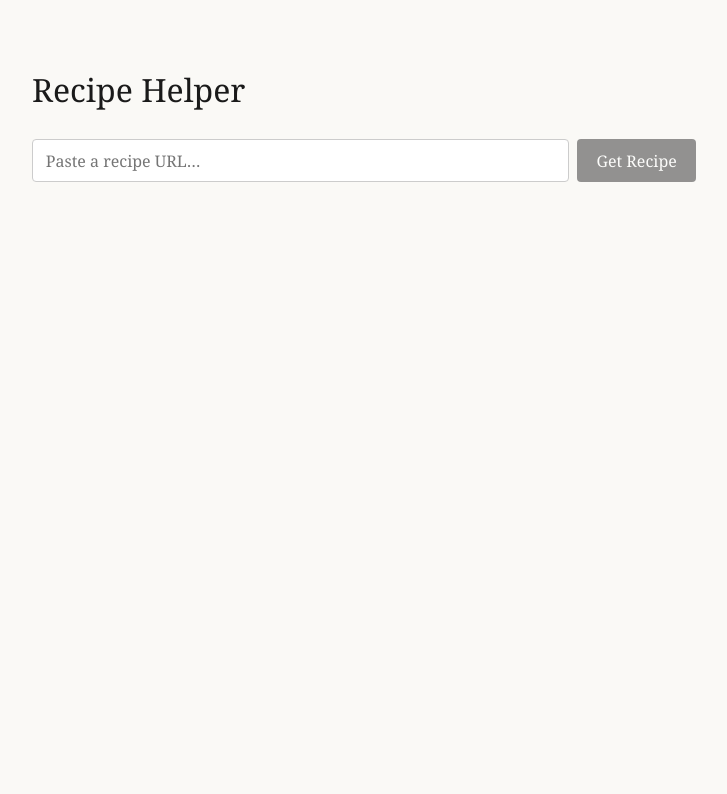
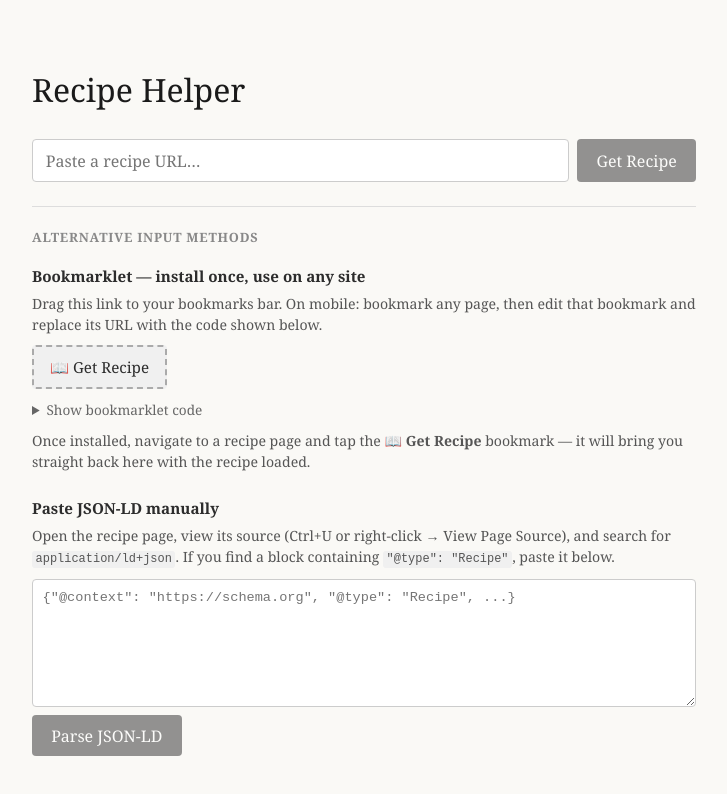
Before and after one commit to shaunagm/recipehelper, a Vue app: page / in a window 1280 px wide. Shown: the top 794 px of the page, without its empty margins (276-1003 px from the left). Built offline with nearby package versions, Linux system fonts and the light colour scheme; no server answers.

Commit message:
Refactor error handling and user guidance in RecipeInput component. Update error messages for blocked requests and missing schema, and streamline instructions for manual JSON-LD input. Enhance layout for alternative input methods.

```diff
--- a/src/components/RecipeInput.vue
+++ b/src/components/RecipeInput.vue
@@ -13,50 +13,28 @@
           {{ loading ? 'Fetching…' : 'Get Recipe' }}
         </button>
       </div>
-      <p v-if="error && !blocked" class="error">{{ error }}</p>
+      <p v-if="error && !blocked && !noSchema" class="error">{{ error }}</p>
     </form>
 
-    <!-- Fallback shown when the site has no standard recipe markup -->
-    <div v-if="noSchema" class="fallback">
-      <p class="error">
-        This site doesn't use standard recipe markup, so it can't be parsed automatically.
-      </p>
-      <div class="bookmarklet-section">
-        <p class="label">Try pasting the JSON-LD manually</p>
-        <p class="hint">
-          Open the recipe page, view its source (Ctrl+U or right-click → View Page Source),
-          and search for <code>application/ld+json</code>. If you find a block containing
-          <code>"@type": "Recipe"</code>, paste it below. If no such block exists, this site
-          stores its recipe data in a format this tool can't read — you won't be able to use
-          this app for that recipe.
-        </p>
-        <textarea
-          v-model="jsonldPaste"
-          class="jsonld-textarea"
-          placeholder='{"@context": "https://schema.org", "@type": "Recipe", ...}'
-        />
-        <button
-          class="parse-btn"
-          :disabled="!jsonldPaste.trim() || parsing"
-          @click="parseJsonLd"
-        >
-          {{ parsing ? 'Parsing…' : 'Parse JSON-LD' }}
-        </button>
-        <p v-if="parseError" class="error">{{ parseError }}</p>
-      </div>
-    </div>
+    <!-- Context-specific error messages -->
+    <p v-if="blocked" class="error">
+      This site blocked the request. Use the bookmarklet below to load the recipe instead.
+    </p>
+    <p v-if="noSchema" class="error">
+      This site doesn't use standard recipe markup, so it can't be parsed automatically.
+      Try pasting the JSON-LD below. If you can't find a block, the page doesn't have data
+      in a format this tool can read and you won't be able to use this app for that recipe.
+    </p>
 
-    <!-- Fallback shown when the site blocks our server -->
-    <div v-if="blocked" class="fallback">
-      <p class="error">
-        This site blocked the request. Use the bookmarklet to load the recipe instead.
-      </p>
+    <!-- Always-visible alternative input methods -->
+    <div class="alt-section">
+      <div class="alt-header">Alternative input methods</div>
 
       <div class="bookmarklet-section">
-        <p class="label">Step 1 — Install the bookmarklet (one time only)</p>
+        <p class="label">Bookmarklet — install once, use on any site</p>
         <p class="hint">
-          Drag this link to your bookmarks bar, or on mobile: bookmark any page,
-          then edit that bookmark's URL and replace it with the code below.
+          Drag this link to your bookmarks bar. On mobile: bookmark any page, then edit that
+          bookmark and replace its URL with the code shown below.
         </p>
         <a :href="bookmarkletHref" class="bookmarklet-link" @click.prevent>
           📖 Get Recipe
@@ -65,22 +43,19 @@
           <summary>Show bookmarklet code</summary>
           <textarea class="code-box" readonly :value="bookmarkletCode" />
         </details>
-      </div>
-
-      <div class="bookmarklet-section">
-        <p class="label">Step 2 — Use it</p>
-        <p class="hint">
-          Go to the recipe page in your browser, then tap the
-          <strong>📖 Get Recipe</strong> bookmark. It will extract the recipe
-          data and bring you straight back here.
+        <p class="hint" style="margin-top: 0.6rem;">
+          Once installed, navigate to a recipe page and tap the
+          <strong>📖 Get Recipe</strong> bookmark — it will bring you straight back here with
+          the recipe loaded.
         </p>
       </div>
 
       <div class="bookmarklet-section">
-        <p class="label">Or paste the JSON-LD manually</p>
+        <p class="label">Paste JSON-LD manually</p>
         <p class="hint">
-          View the page source, search for <code>application/ld+json</code>,
-          and paste the JSON between the script tags below.
+          Open the recipe page, view its source (Ctrl+U or right-click → View Page Source),
+          and search for <code>application/ld+json</code>. If you find a block containing
+          <code>"@type": "Recipe"</code>, paste it below.
         </p>
         <textarea
           v-model="jsonldPaste"
@@ -217,11 +192,20 @@ button:disabled {
   font-size: 0.9rem;
 }
 
-/* Fallback UI */
-.fallback {
-  margin-top: 1.25rem;
+/* Alternative input methods */
+.alt-section {
+  margin-top: 1.5rem;
   border-top: 1px solid #ddd;
   padding-top: 1.25rem;
+}
+
+.alt-header {
+  font-size: 0.8rem;
+  font-weight: 600;
+  text-transform: uppercase;
+  letter-spacing: 0.06em;
+  color: #888;
+  margin-bottom: 1rem;
 }
 
 .bookmarklet-section {
```
